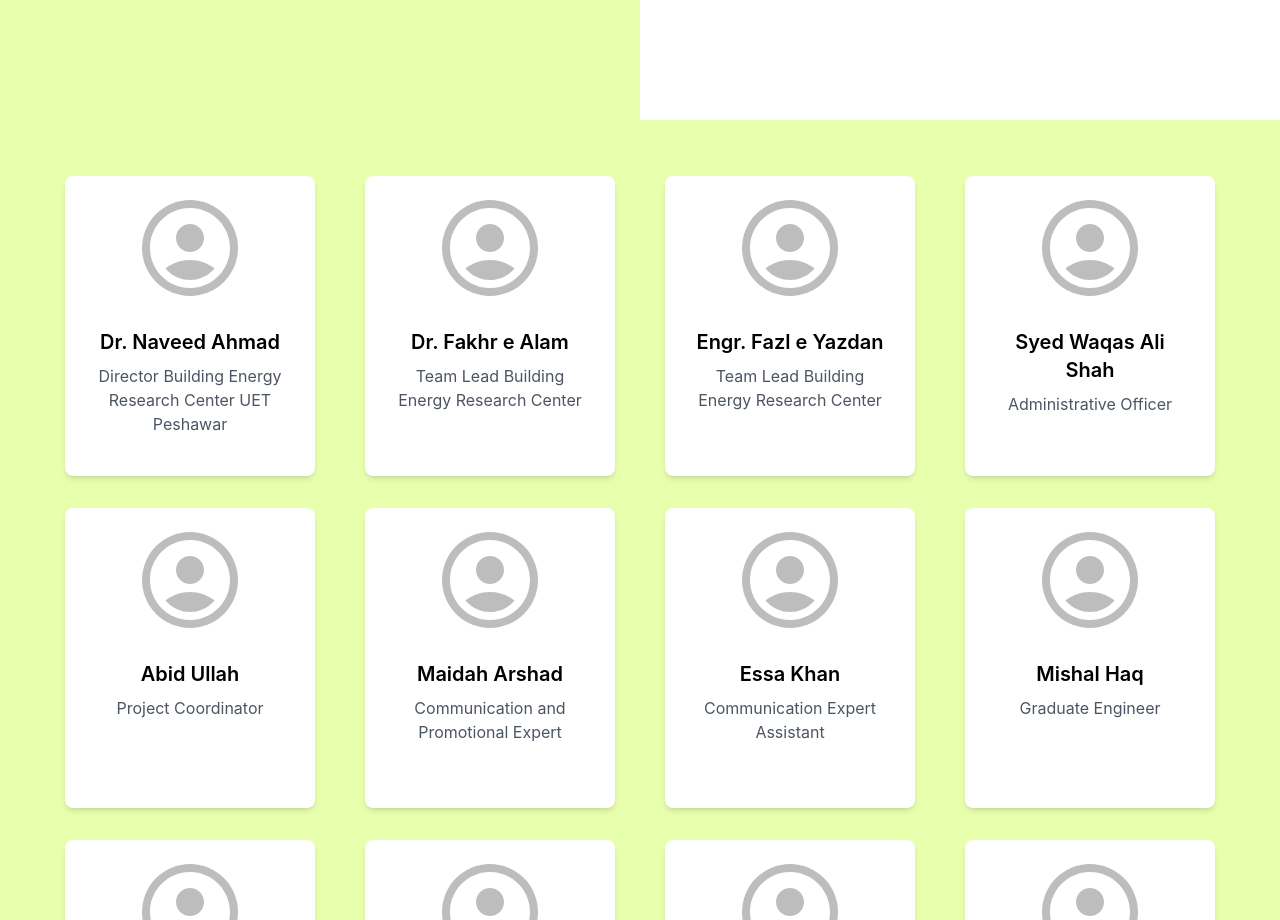
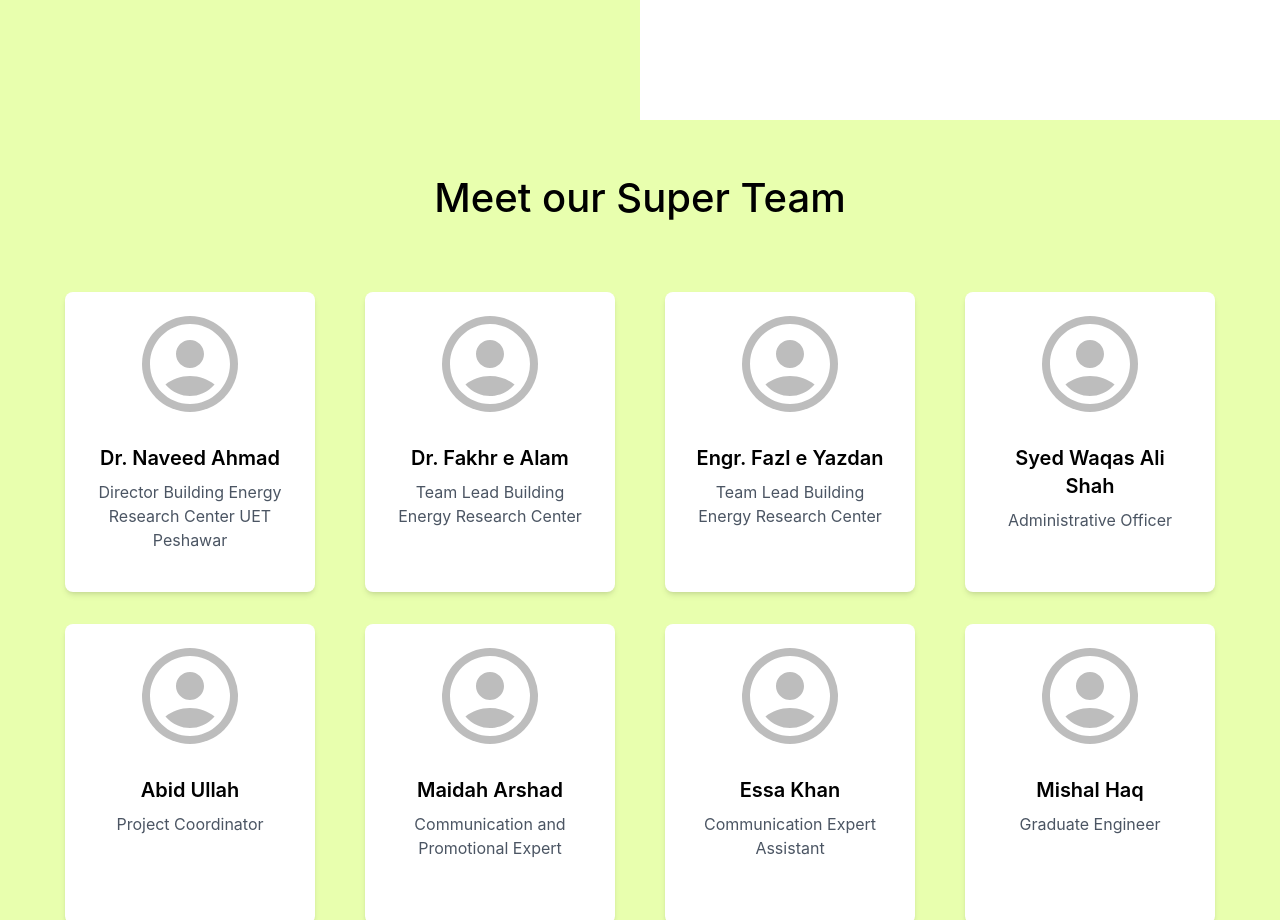
Before and after one commit to mianfarooqazam/berc-pk, a React (Create React App) app: page / in a window 1280 px wide. Shown: the part 3880-4800 px from the top of the page. Built offline with nearby package versions, Linux system fonts and the light colour scheme; the HTML template or start-up script is replaced by a standard one.

Commit message:
Updated UI

```diff
--- a/src/pages/Team.js
+++ b/src/pages/Team.js
@@ -50,13 +50,21 @@ const Team = () => {
         </div>
       </section>
 
+      <header className="w-full py-2"  style={{ backgroundColor: 'rgb(232, 255, 174)' }}>
+        <h1
+          className="font-bold text-center font-medium"
+          style={{ fontSize: '40px', marginTop: '40px' }}
+        >
+          Meet our Super Team
+        </h1>
+      </header>
+
       <section id="team-members" className="flex">
         <div
           className="w-full flex flex-col items-center justify-center p-10"
           style={{ backgroundColor: 'rgb(232, 255, 174)' }}
         >
           <div className="flex flex-wrap justify-center">
-
             {teamMembers.map((member, index) => (
               <div key={index} className="w-full sm:w-1/2 md:w-1/3 lg:w-1/4 p-4 flex justify-center">
                 <div
```
